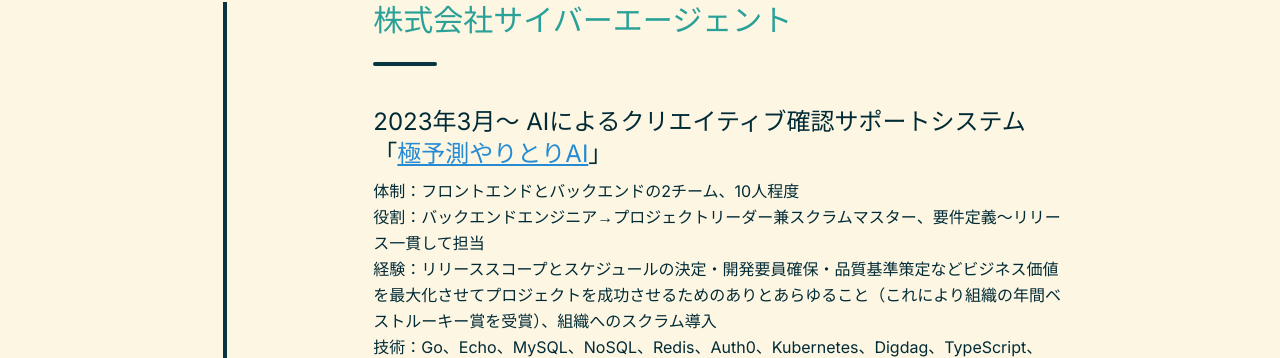
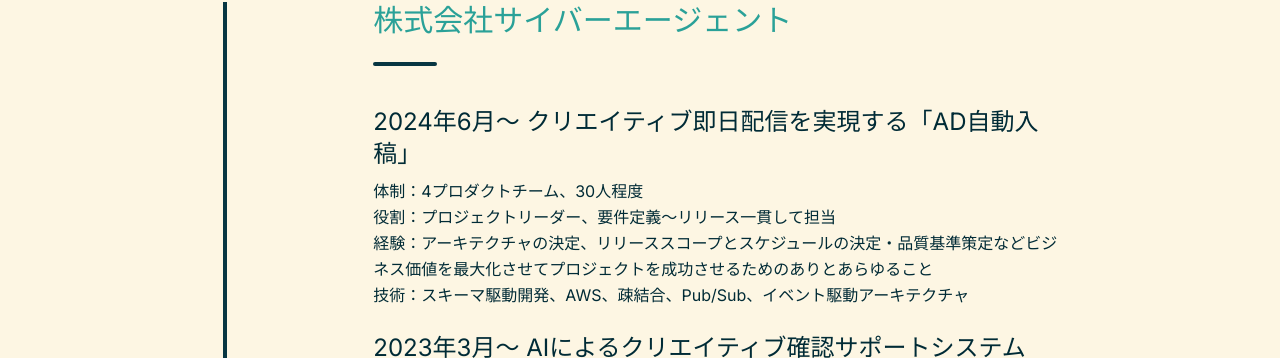
Before and after one commit to MxShun/MxShun.github.io, a Next.js app: page /bio in a window 1280 px wide. Shown: the part 146-504 px from the top of the page. Built offline with nearby package versions, Linux system fonts and the light colour scheme.

Commit message:
bio: ad submit

```diff
--- a/app/bio/page.tsx
+++ b/app/bio/page.tsx
@@ -26,18 +26,18 @@
                 <div className="flex mt-6 mb-10">
                   <div className="w-16 h-1 rounded-full bg-solarized-dark dark:bg-solarized-light inline-flex"></div>
                 </div>
-                {/*<h3 className="my-2 text-2xl">*/}
-                {/*  2024年6月〜 クリエイティブ即日配信を実現する「AD自動入稿」*/}
-                {/*</h3>*/}
-                {/*<p className="leading-relaxed">*/}
-                {/*  体制：4プロダクトチーム、30人程度*/}
-                {/*  <br />*/}
-                {/*  役割：プロジェクトリーダー、要件定義～リリース一貫して担当*/}
-                {/*  <br />*/}
-                {/*  経験：アーキテクチャの決定、リリーススコープとスケジュールの決定・品質基準策定などビジネス価値を最大化させてプロジェクトを成功させるためのありとあらゆること*/}
-                {/*  <br />*/}
-                {/*  技術：スキーマ駆動開発、AWS、疎結合、Pub/Sub、イベント駆動アーキテクチャ*/}
-                {/*</p>*/}
+                <h3 className="my-2 text-2xl">
+                  2024年6月〜 クリエイティブ即日配信を実現する「AD自動入稿」
+                </h3>
+                <p className="leading-relaxed">
+                  体制：4プロダクトチーム、30人程度
+                  <br />
+                  役割：プロジェクトリーダー、要件定義～リリース一貫して担当
+                  <br />
+                  経験：アーキテクチャの決定、リリーススコープとスケジュールの決定・品質基準策定などビジネス価値を最大化させてプロジェクトを成功させるためのありとあらゆること
+                  <br />
+                  技術：スキーマ駆動開発、AWS、疎結合、Pub/Sub、イベント駆動アーキテクチャ
+                </p>
                 <h3 className="mt-6 mb-2 text-2xl">
                   2023年3月〜 AIによるクリエイティブ確認サポートシステム「
                   <Link
```
